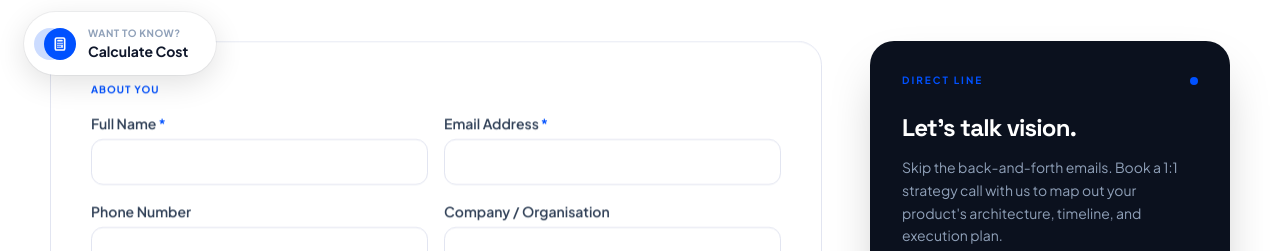
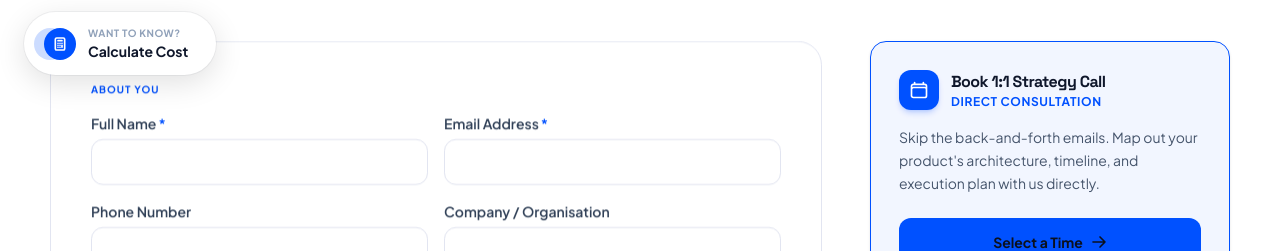
Before and after one commit to Hetsoni28/HN, a Next.js app: page /contact in a window 1280 px wide. Shown: the part 701-952 px from the top of the page. Built offline with nearby package versions, Linux system fonts and the light colour scheme; no server answers.

Commit message:
style: redesign Calendly block to use primary brand colors and fix contrast

```diff
--- a/app/contact/page.tsx
+++ b/app/contact/page.tsx
@@ -80,27 +80,29 @@ export default function ContactPage() {
               <div className="space-y-5 lg:sticky lg:top-28">
 
                 {/* Calendly Booking */}
-                <div className="rounded-3xl bg-[#0B111E] p-8 text-white shadow-2xl">
-                  <div className="flex items-center justify-between">
-                    <div className="text-[10px] font-black uppercase tracking-[0.2em] text-[#0051FF]">Direct Line</div>
-                    <div className="relative flex h-2 w-2">
-                      <div className="absolute inset-0 animate-ping rounded-full bg-[#0051FF] opacity-50"></div>
-                      <div className="relative h-2 w-2 rounded-full bg-[#0051FF]"></div>
+                <div className="rounded-2xl border border-[#0051FF] bg-[#0051FF]/5 p-7 shadow-sm">
+                  <div className="flex items-center gap-3">
+                    <div className="flex h-10 w-10 shrink-0 items-center justify-center rounded-xl bg-[#0051FF] text-white shadow-md shadow-[#0051FF]/20">
+                      <svg className="h-5 w-5" fill="none" viewBox="0 0 24 24" stroke="currentColor" strokeWidth={2}>
+                        <path strokeLinecap="round" strokeLinejoin="round" d="M6.75 3v2.25M17.25 3v2.25M3 18.75V7.5a2.25 2.25 0 012.25-2.25h13.5A2.25 2.25 0 0121 7.5v11.25m-18 0A2.25 2.25 0 005.25 21h13.5A2.25 2.25 0 0021 18.75m-18 0v-7.5A2.25 2.25 0 015.25 9h13.5A2.25 2.25 0 0121 11.25v7.5" />
+                      </svg>
+                    </div>
+                    <div>
+                      <h3 className="text-base font-bold text-slate-900">Book 1:1 Strategy Call</h3>
+                      <p className="text-xs font-bold uppercase tracking-wider text-[#0051FF]">Direct Consultation</p>
                     </div>
                   </div>
-
-                  <h3 className="mt-6 text-2xl font-bold tracking-tight">Let&apos;s talk vision.</h3>
-                  <p className="mt-3 text-sm leading-relaxed text-slate-400">
-                    Skip the back-and-forth emails. Book a 1:1 strategy call with us to map out your product&apos;s architecture, timeline, and execution plan.
+                  <p className="mt-4 text-sm leading-relaxed text-slate-600">
+                    Skip the back-and-forth emails. Map out your product&apos;s architecture, timeline, and execution plan with us directly.
                   </p>
 
                   <a
                     href="https://calendly.com/hn-studio/30min"
                     target="_blank"
                     rel="noopener noreferrer"
-                    className="mt-8 flex w-full items-center justify-center gap-3 rounded-full bg-white px-6 py-4 text-sm font-bold text-[#0B111E] transition-all hover:bg-slate-100 hover:scale-[1.02] active:scale-[0.98]"
+                    className="mt-6 flex w-full items-center justify-center gap-2 rounded-xl bg-[#0051FF] px-6 py-3.5 text-sm font-bold text-white transition-all hover:bg-[#003ED9] hover:shadow-lg hover:shadow-[#0051FF]/20 active:scale-[0.98]"
                   >
-                    Find a time on our calendar
+                    Select a Time
                     <svg className="h-4 w-4" fill="none" viewBox="0 0 24 24" stroke="currentColor" strokeWidth={2.5}>
                       <path strokeLinecap="round" strokeLinejoin="round" d="M13.5 4.5L21 12m0 0l-7.5 7.5M21 12H3" />
                     </svg>
```
